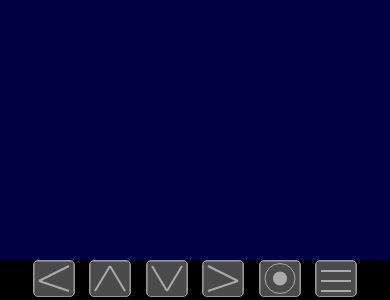
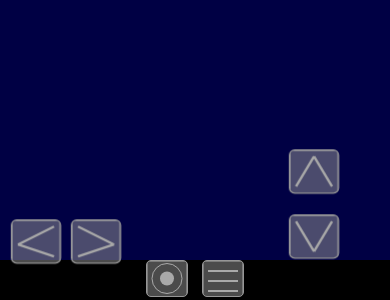
Before and after one commit to dartrhevan/WebGame, a website with bundled scripts: page public/index.html in a window 390 px wide. Shown: the part 544-844 px from the top of the page. Built offline with nearby package versions, Linux system fonts and the light colour scheme; files whose address does not match are found by name.

Commit message:
mobile version upgrade

```diff
--- a/public/index.html
+++ b/public/index.html
@@ -116,7 +116,7 @@
             <circle r="15" cx="20" cy="17.5" stroke="darkgrey" fill="none"/>
             <circle r="7" cx="20" cy="17.5" fill="darkgrey"/>
         </svg>
-        <svg width="40" height="40" onclick="toggleMenu()">
+        <svg align="end" width="40" height="40" onclick="toggleMenu()">
             <rect height="40" width="40" fill="none"  stroke="darkgrey"/>
             <line x1="5" x2="35" y1="10" y2="10" stroke="darkgrey"/>
             <line x1="5" x2="35" y1="20" y2="20" stroke="darkgrey"/>
--- a/public/javascripts/main.js
+++ b/public/javascripts/main.js
@@ -17,15 +17,15 @@ $(function () {
         }).catch(e => console.log(e));
 
 
-    $('#upBut').bind("touchstart", e => g.movingUp = true);
-    $('#upBut').bind("touchend", e => g.movingUp = false);
-    $('#downBut').bind("touchstart", e => g.movingDown = true);
-    $('#downBut').bind("touchend", e => g.movingDown = false);
+    $('#upBut').bind("touchstart", e => {e.preventDefault(); g.movingUp = true});
+    $('#upBut').bind("touchend", e => {e.preventDefault(); g.movingUp = false});
+    $('#downBut').bind("touchstart", e => {e.preventDefault(); g.movingDown = true});
+    $('#downBut').bind("touchend", e => {e.preventDefault(); g.movingDown = false});
 
-    $('#rightBut').bind("touchstart", e => g.turningRight = true);
-    $('#rightBut').bind("touchend", e => g.turningRight = false);
-    $('#leftBut').bind("touchstart", e => g.turningLeft = true);
-    $('#leftBut').bind("touchend", e => g.turningLeft = false);
+    $('#rightBut').bind("touchstart", e => {e.preventDefault(); g.turningRight = true});
+    $('#rightBut').bind("touchend", e => {e.preventDefault(); g.turningRight = false});
+    $('#leftBut').bind("touchstart", e => {e.preventDefault(); g.turningLeft = true});
+    $('#leftBut').bind("touchend", e => {e.preventDefault(); g.turningLeft = false});
     $("#shootBut").click(e => g.shoot());
     canvas.onclick = e => toggleMenu(true);
 });
--- a/public/stylesheets/style.css
+++ b/public/stylesheets/style.css
@@ -54,6 +54,10 @@ section {
   background: black;
 }
 
+footer {
+  z-index: 10;
+}
+
 footer, header {
   grid-column: 3 span;
   background: black;
@@ -73,6 +77,34 @@ button {
   display: grid;
   grid-template-columns: repeat(3, 1fr);
   grid-auto-rows: 50px;
+}
+
+#upBut {
+  position: fixed;
+  bottom: 110px;
+  transform: scale(1.2);
+  right: 50px;
+}
+
+#downBut {
+  position: fixed;
+  bottom: 45px;
+  right: 50px;
+  transform: scale(1.2);
+}
+
+#leftBut {
+  position: fixed;
+  bottom: 40px;
+  left: 10px;
+  transform: scale(1.2);
+}
+
+#rightBut {
+  position: fixed;
+  bottom: 40px;
+  left: 70px;
+  transform: scale(1.2);
 }
 
 .bottom-controls {
```
